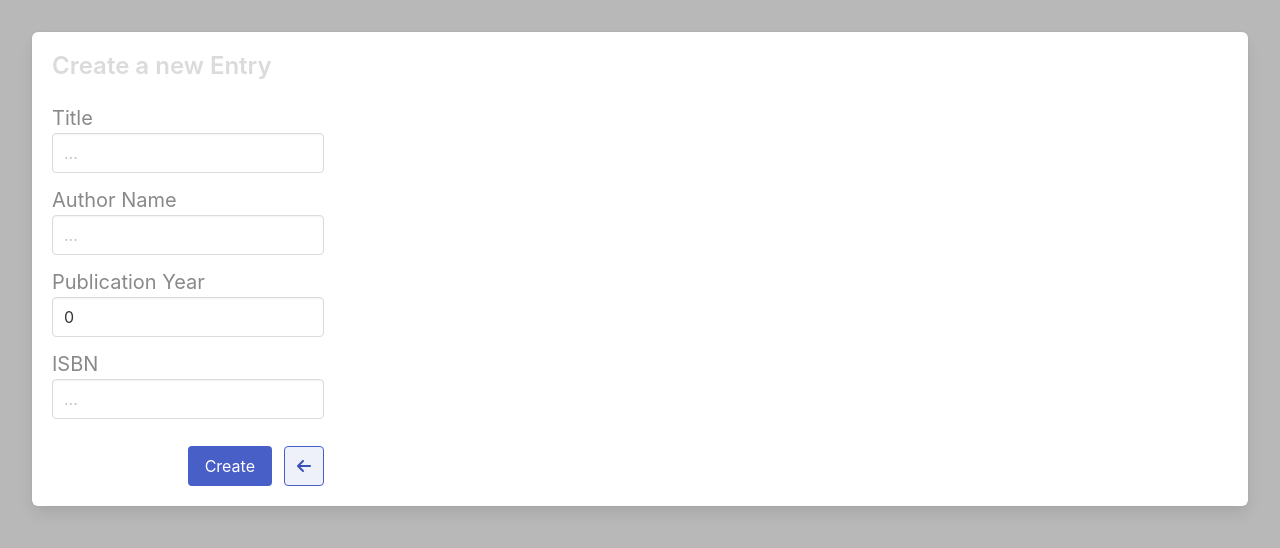
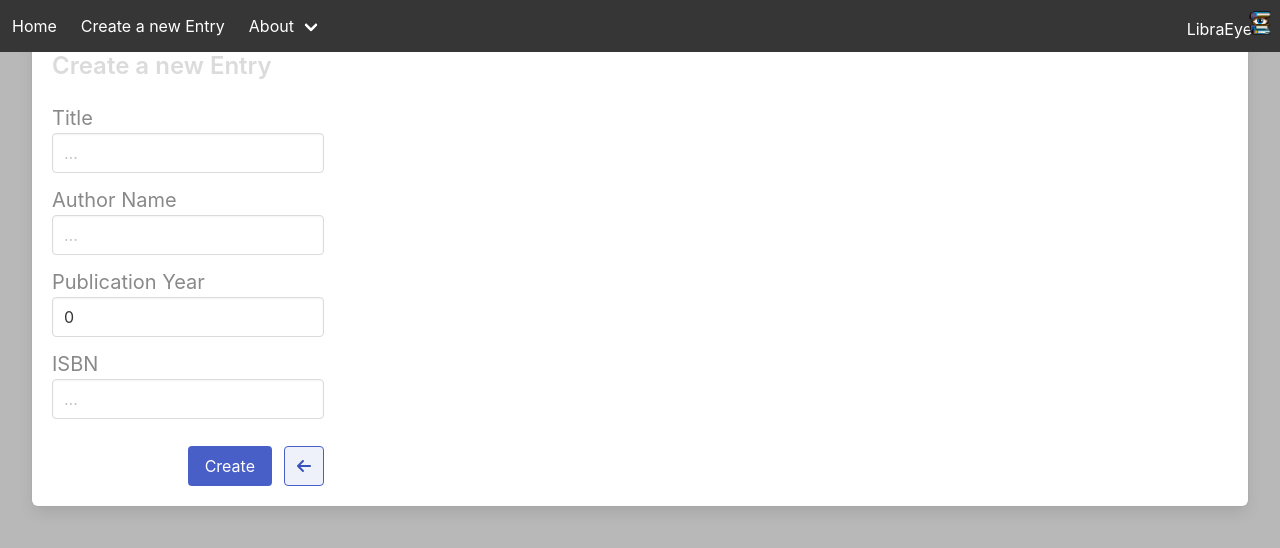
Before and after one commit to Flat-Cat/codingchallenge-library, a React (Vite) app in the folder frontend/: page /new in a window 1280 px wide. Shown: the top 548 px of the page. Built offline with nearby package versions, Linux system fonts and the light colour scheme.

Commit message:
added Navbar

```diff
--- a/frontend/src/App.tsx
+++ b/frontend/src/App.tsx
@@ -4,11 +4,13 @@ import Home from './pages/Home';
 import { BrowserRouter as Router, Routes, Route, } from "react-router-dom";
 import NewBook from './pages/NewBook';
 import UpdateBook from './pages/UpdateBook';
+import NavBar from './components/NavBar';
 function App() {
 
   return (
     <div>
       <Router>
+        <NavBar></NavBar>
         <Routes>
 
           <Route path="/" element={<Home />} />
--- a/frontend/src/components/InputFields.tsx
+++ b/frontend/src/components/InputFields.tsx
@@ -20,7 +20,7 @@ const InputFields: FunctionComponent<Props> = (props: Props) => {
 
         <div className="box">
 
-                 <h4 className="title is-4 has-text-left has-text-grey-lighter">{props.pageTitle}</h4>
+            <h4 className="title is-4 has-text-left has-text-grey-lighter">{props.pageTitle}</h4>
 
             <article className="media">
                 <div className="textfield">
--- /dev/null
+++ b/frontend/src/components/NavBar.tsx
@@ -0,0 +1,73 @@
+import { useNavigate } from "react-router-dom";
+
+function NavBar() {
+
+
+    // let navigate = useNavigate();
+    // const routeChange = () => {
+    //     let path = "/new";
+    //     navigate(path);
+    // }
+
+    //     <button
+    //     className=" button is-link is-light"
+    //     onClick={routeChange}>Create a new entry
+    // </button>
+
+
+    return (
+
+        <nav className="navbar is-dark is-transparent is-fixed-top">
+            <div className="navbar-brand">
+            </div>
+
+            <div id="navbarExampleTransparentExample" className="navbar-menu">
+                <div className="navbar-start">
+                    <a className="navbar-item" href="/">
+                        Home
+                    </a>
+                    <a className="navbar-item" href="/new">
+                        Create a new Entry
+                    </a>
+                    <div className="navbar-item has-dropdown is-hoverable">
+                        <a className="navbar-link">
+                            About
+                        </a>
+                        <div className="navbar-dropdown is-boxed">
+                            <a className="navbar-item" href="https://flatcat.netlify.app/">
+                                Developer
+                            </a>
+
+                            <hr className="navbar-divider" />
+                            <a className="navbar-item" href="https://github.com/Flat-Cat/codingchallenge-library/">
+                                Project
+                            </a>
+
+                        </div>
+                    </div>
+                </div>
+
+                <div className="navbar-end">
+                    <div className="navbar-item">
+                        <div className="field is-grouped">
+
+                            <div className="control">
+                                LibraEye
+                                <span className="icon">
+                                    <figure className="image is-36x36">
+                                        <img src="src/favicon.png" alt="LibraEye" />
+                                    </figure>
+                                </span>
+                            </div>
+
+                        </div>
+                    </div>
+                </div>
+            </div>
+        </nav>
+
+    )
+}
+
+
+export default NavBar;
--- a/frontend/src/pages/Home.tsx
+++ b/frontend/src/pages/Home.tsx
@@ -1,17 +1,11 @@
 import listBooks from "../api/list";
-import { Link, useNavigate } from "react-router-dom";
-import { BookData } from '../api/BookData';
+import { Link } from "react-router-dom";
 import "./Home.scss"
 
 function Home() {
 
     const data = listBooks();
 
-    let navigate = useNavigate();
-    const routeChange = () => {
-        let path = "/new";
-        navigate(path);
-    }
 
     return (
 
@@ -19,9 +13,9 @@ function Home() {
             <div className="cardGrid">
 
                 {data.map((item, index) => (
-                    <Link to={`/book/${item.id}`}>
 
                     <div className="card" key={index}>
+                        <Link to={`/book/${item.id}`}>
                             <div className="card-header">
 
                                 {/* ___________Placeholder Image___________ */}
@@ -50,9 +44,9 @@ function Home() {
                                         <span className="has-text-grey-light">ISBN: </span> {item.isbn}</span>
                                 </p>
                             </footer>
+                        </Link>
+                    </div>
 
-                    </div>
-                    </Link>
                 ))}
 
             </div>
--- a/frontend/src/pages/NewBook.tsx
+++ b/frontend/src/pages/NewBook.tsx
@@ -3,7 +3,7 @@ import { useNavigate, useParams } from "react-router-dom";
 import SendNewBook from '../api/create';
 import { BookData } from '../api/BookData';
 import InputFields from "../components/InputFields";
-import DeleteButton from "../components/GoToHomeButton";
+import GoHomeButton from "../components/GoToHomeButton";
 
 
 //_FormEvent: Ereignis wenn ein Form.Element abgesendet wird. enthält inform. über das ausgelöste Ereignis
@@ -52,7 +52,7 @@ function NewBook() {
                         className="button is-link"
                         type="submit">Create
                     </button>
-                    <DeleteButton></DeleteButton>
+                   <GoHomeButton></GoHomeButton>
                 </div>
 
             </InputFields>
--- a/frontend/src/pages/UpdateBook.tsx
+++ b/frontend/src/pages/UpdateBook.tsx
@@ -4,7 +4,7 @@ import get from '../api/get';
 import { BookData } from '../api/BookData';
 import sendUpdatedBook from '../api/update';
 import InputFields from '../components/InputFields';
-import DeleteButton from '../components/GoToHomeButton';
+import GoHomeButton from '../components/GoToHomeButton';
 
 
 function UpdateBook() {
@@ -53,7 +53,6 @@ function UpdateBook() {
 
     return (
         <div>
-
             <InputFields
                 pageTitle={pageTitle}
                 bookData={data}
@@ -65,12 +64,10 @@ function UpdateBook() {
                         className="button is-link"
                         type="submit">Change Book
                     </button>
-                    <DeleteButton></DeleteButton>
+                    <GoHomeButton></GoHomeButton>
                 </div>
 
             </InputFields>
-
-
         </div>
     )
 }
```
Also changed, not shown: frontend/src/favicon.png (added). Lines whose indentation alone changed are shown as unchanged.
